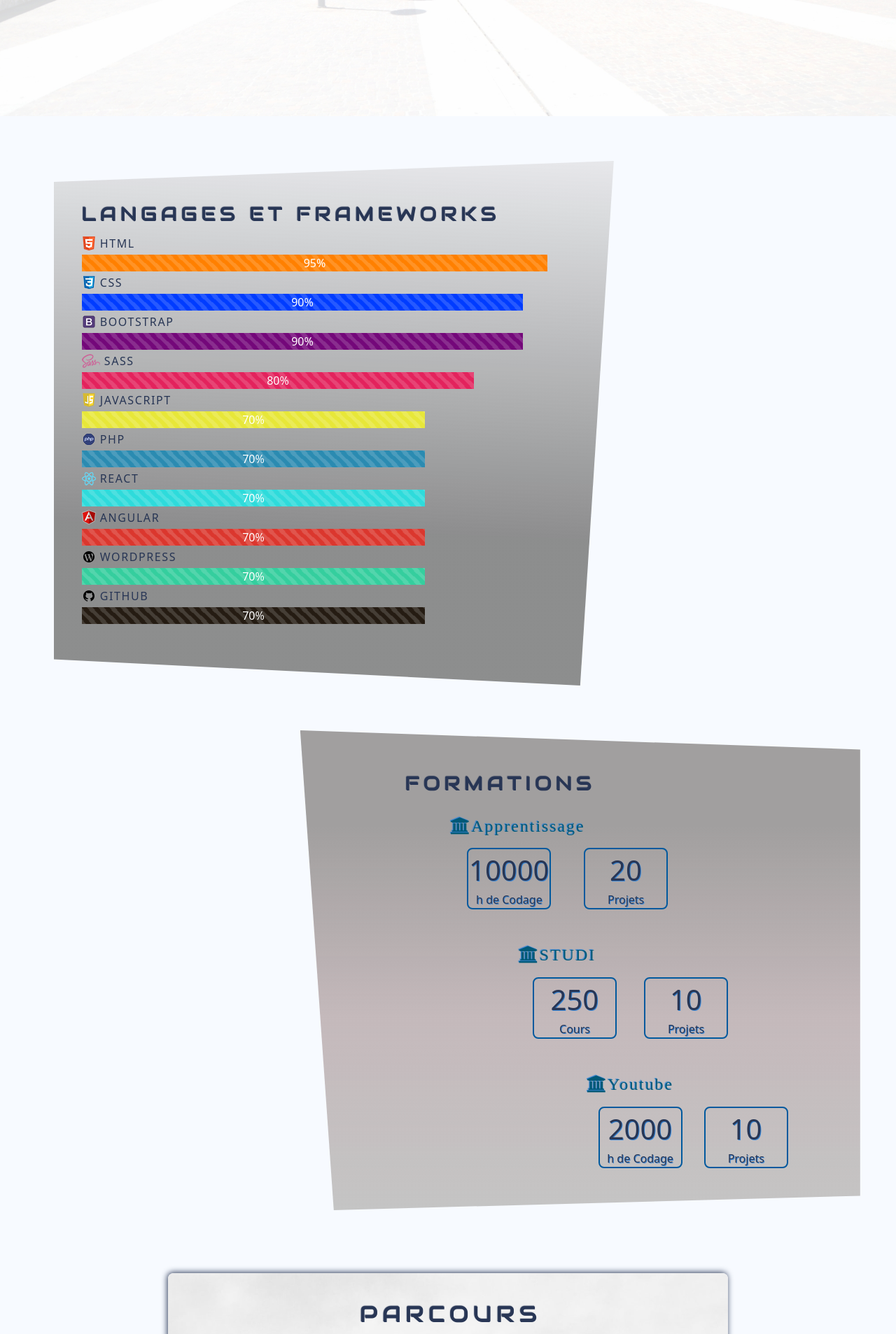
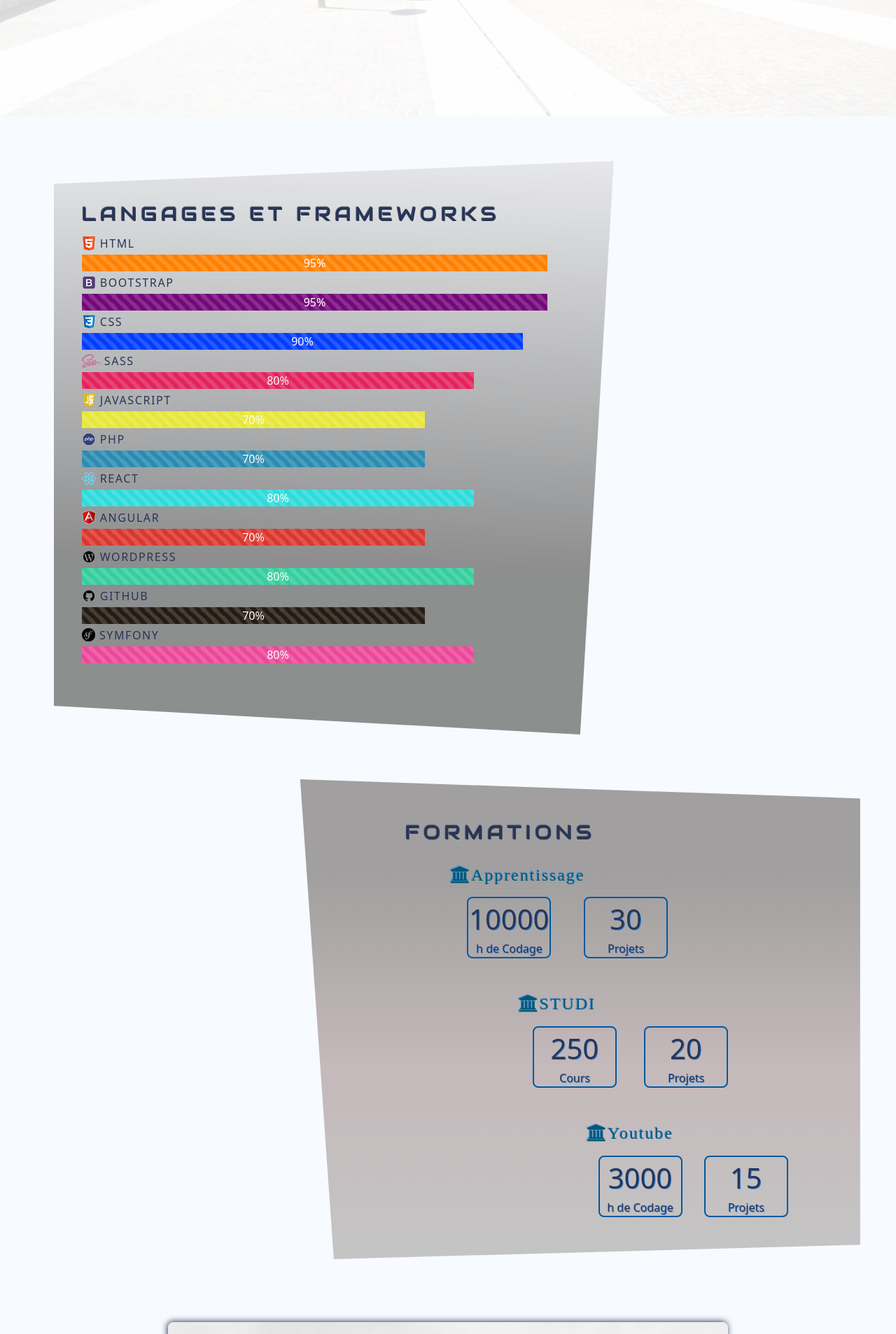
Before and after one commit to Toty-01/cv, a PHP site: page / in a window 1280 px wide, after a click on "Portfolio". Shown: the part 722-2629 px from the top of the page at 70% size. Run offline with PHP 8.4, Linux system fonts and the light colour scheme; some web fonts are replaced.

Commit message:
quai antique add

```diff
--- a/index.html
+++ b/index.html
@@ -89,15 +89,15 @@
     </div>
 
     <div>
+      <div class="bar"><img src="media/bootstrap.png" alt="bootstrap-icon"> BOOTSTRAP</div>
+      <div class="progress-bar progress-bar-striped progress-bar-animated"rôle="progressbar" aria-valuenow="90"
+      aria-valuemin="0" aria-valuemax="100" style="width: 95%; background-color:#74087a">95%</div>
+    </div>
+
+    <div>
       <div class="bar"><img src="media/css.png" alt="CSS-icon"> CSS</div>
       <div class="progress-bar progress-bar-striped progress-bar-animated"rôle="progressbar" aria-valuenow="85"
       aria-valuemin="0" aria-valuemax="100" style="width: 90%; background-color:#003cff">90%</div>
-    </div>
-
-    <div>
-      <div class="bar"><img src="media/bootstrap.png" alt="bootstrap-icon"> BOOTSTRAP</div>
-      <div class="progress-bar progress-bar-striped progress-bar-animated"rôle="progressbar" aria-valuenow="90"
-      aria-valuemin="0" aria-valuemax="100" style="width: 90%; background-color:#74087a">90%</div>
     </div>
 
     <div>
@@ -121,7 +121,7 @@
     <div>
       <div class="bar"><img src="media/react.png" alt="react-icon"> REACT</div>
       <div class="progress-bar progress-bar-striped progress-bar-animated"rôle="progressbar" aria-valuenow="50"
-      aria-valuemin="0" aria-valuemax="100" style="width: 70%; background-color:#2edbdb">70%</div>
+      aria-valuemin="0" aria-valuemax="100" style="width: 80%; background-color:#2edbdb">80%</div>
     </div>
 
     <div>
@@ -133,13 +133,19 @@
     <div>
       <div class="bar"><img src="media/wordpress.png" alt="Angular-icon"> WORDPRESS</div>
       <div class="progress-bar progress-bar-striped progress-bar-animated"rôle="progressbar" aria-valuenow="60"
-      aria-valuemin="0" aria-valuemax="100" style="width: 70%; background-color:#35ce9e">70%</div>
+      aria-valuemin="0" aria-valuemax="100" style="width: 80%; background-color:#35ce9e">80%</div>
     </div>
 
     <div>
       <div class="bar"><img src="media/git.png" alt="react-icon"> GITHUB</div>
       <div class="progress-bar progress-bar-striped progress-bar-animated"rôle="progressbar" aria-valuenow="90"
       aria-valuemin="0" aria-valuemax="100" style="width: 70%; background-color:#251c13">70%</div>
+    </div>
+
+    <div>
+      <div class="bar"><img class="symf" src="media/symf-icon-removebg-preview-removebg-preview.png" alt="symfony-icon"> SYMFONY</div>
+      <div class="progress-bar progress-bar-striped progress-bar-animated"rôle="progressbar" aria-valuenow="90"
+      aria-valuemin="0" aria-valuemax="100" style="width: 80%; background-color:#EC4899">80%</div>
     </div>
 
   </section>
@@ -169,7 +175,7 @@
             aos-item"
             data-aos="fade-down"
             data-aos-easing="ease-in-out"
-            data-aos-duration="2000" data-count="20">0</div>
+            data-aos-duration="2000" data-count="30">0</div>
             <span>Projets</span>
           </div>
         </div>
@@ -193,7 +199,7 @@
             aos-item"
             data-aos="fade-down"
             data-aos-easing="ease-in-out"
-            data-aos-duration="2000" data-count="10">0</div>
+            data-aos-duration="2000" data-count="20">0</div>
             <span>Projets</span>
           </div>
         </div>
@@ -209,7 +215,7 @@
             aos-item"
             data-aos="fade-up"
             data-aos-easing="ease-in-out"
-            data-aos-duration="2000" data-count="2000">0</div>
+            data-aos-duration="2000" data-count="3000">0</div>
             <span>h de Codage</span>
           </div>
           <div class="data">
@@ -217,7 +223,7 @@
             aos-item"
             data-aos="fade-down"
             data-aos-easing="ease-in-out"
-            data-aos-duration="2000" data-count="10">0</div>
+            data-aos-duration="2000" data-count="15">0</div>
             <span>Projets</span>
           </div>
         </div>
@@ -267,8 +273,7 @@
             <h4>Une page qui se tourne</h4>
             <h6>9 août 2022</h6>
             <p>Je mets fin à ma carrière d'opérateur manutentionnaire , gestionnaire de stock , pour me consacrer à mes projets à 200% et à la réussite de mon diplôme.
-            <br> Mes futurs projets personnels seront des sites dynamiques en <strong> REACT et ANGULAR</strong>.
-            <br> Pour mon avenir professionnel je compte sur ma curiosité et ma volonté d'apprendre et de progresser pour y arriver.
+            <br> Pour mon avenir professionnel je compte sur ma curiosité et ma volonté d'apprendre et de progresser pour une reconversion réussie.
             </p>
       </div>
     </div>
@@ -278,10 +283,11 @@
         data-aos="zoom-out-up"
         data-aos-easing="ease-in-out"
         data-aos-duration="2000">
-          <h4>Recherche de stage</h4>
+          <h4>Stage</h4>
           <h6>Aujourd'hui</h6>
-          <p>Je recherche activement un stage afin de pouvoir mettre en application mon savoir et apprendre en
-            agrandissant ma base de donnée personnelle de manière exponentielle.
+          <p>J'ai eu la chance d'éffectuer un stage au sein de la société <b>"Pixel digital"</b>.
+            <br>
+            Dans cette société j'ai pu découvrir le référencement, le contact client, la performance des sites à l'aide de plugins divers et variés et bien d'autres compétences encore.
           </p>
      </div>
    </div>
@@ -292,8 +298,8 @@
       data-aos-easing="ease-in-out"
       data-aos-duration="2000">
         <h4>Formation à Distance</h4>
-        <h6>Décembre 2022 / juin 2023</h6>
-        <p>Examens de fin d'étude et je l'éspère obtention du diplôme de développeur web ANGULAR certifié d'état (niveau BTS)
+        <h6>Juillet 2023</h6>
+        <p>Examens de fin d'étude et obtention du diplôme de développeur web / web-mobile - certifié d'état (niveau BTS)
         </p>
     </div>
   </div>
@@ -374,8 +380,8 @@
     <div class="projet">
       <div class="cadre">
         <div class="img-container foot">
-          <a href="https://fcpriay.fr" target="_blank">
-            <img class="img-logo" src="./media/foot.jpg" alt="projet-1">
+          <a href="https://quaiantiquerestaurant.fr" target="_blank">
+            <img class="img-logo" src="./media/chiken-burger-fries.jpg" alt="projet-1">
           </a>
         </div>
       </div>
@@ -383,14 +389,15 @@
         <h4>
           <img src="./media/html.png" alt="html">
           <img src="./media/css.png" alt="css">
-          <img src=".//media/bootstrap.png" alt="bootstrap">
+          <img src="./media/bootstrap.png" alt="bootstrap">
           <img src="./media/js.png" alt="javascript">
-          FCPriay Club de foot
+          <img src="./media/php.png" alt="javascript">
+          <img class="symf" src="./media/symf-icon-removebg-preview-removebg-preview.png" alt="javascript">
+          Quai Antique restaurant
         </h4>
-        <p>J'ai créé ce site de A à Z pour mon équipe de football. Il est entièrement résponsive et possède un
-          formulaire de contact, une galerie , des sponsors etc... à découvrir
+        <p>J'ai créé ce site de A à Z qui est mon éxamen de fin d'études. Cette apliccation Web codée en Symfony permet de faire des réservations et possède un système d'administration complet.
         </p>
-        <a href="https://github.com/Toty-01/priay" target="_blank"><h5><i class="fa fa fa-github"> > code source du projet</i></h5></a>
+        <a href="https://github.com/Toty-01/ecf" target="_blank"><h5><i class="fa fa fa-github"> > code source du projet</i></h5></a>
       </div>
     </div>
 
@@ -411,7 +418,7 @@
         <img class='sql' src="./media/mysql.png" alt="php">
         Site carrefour Contact
       </h4>
-        <p> J'ai créé ce site pour le résponsable de l'établissement concerné. C'est un site fait en wordpress et personnalisé par mes soins.
+        <p> J'ai créé ce site pour le résponsable de l'établissement concerné. C'est un site fait en wordpress modifié et stylisé à la source.
         </p>
       </div>
     </div>
--- a/style.css
+++ b/style.css
@@ -104,7 +104,7 @@
 #langages {
   padding: 60px 60px 120px 40px;
   margin: 4rem 0 4rem 6%;
-  height: 750px;
+  height: 820px;
   width: 80%;
   max-width: 800px;
   background: rgba(120,120,120,0.84);
@@ -122,6 +122,9 @@
 }
 .ang-icon {
   width: 20px;
+}
+.symf {
+  width: 1.2rem;
 }
 
 /*--------------------FORMATION------------------------*/
@@ -610,7 +613,7 @@
   #langages {
     width: 90%;
     padding: 80px 10px 160px 30px;
-    height: 800px;
+    height: 850px;
   }
   #formation {
     padding: 100px 0 0 10px;
@@ -631,7 +634,7 @@
     padding: 40px 0 0 11%;
   }
   #parcours {
-    margin: 840px 5% 100px 5%;
+    margin: 880px 5% 100px 5%;
     padding: 40px 20px 170px 30px;
     background: url(./media/parcours.jpg) no-repeat fixed 50% 0%;
     background-size: cover;
```
Also changed, not shown: media/chiken-burger-fries.jpg (added), media/logo.png (added), media/symf-icon-removebg-preview-removebg-preview.png (added).
